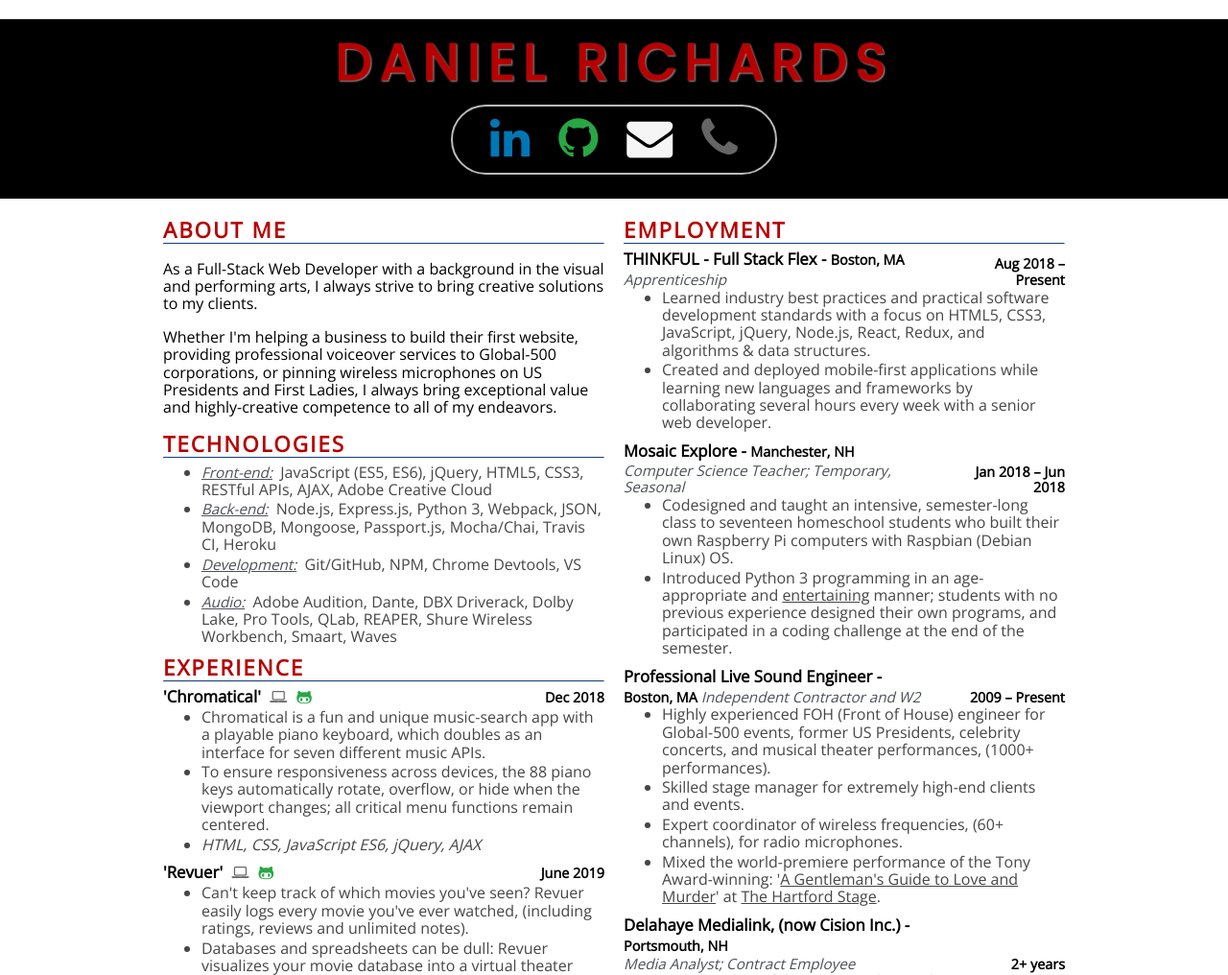
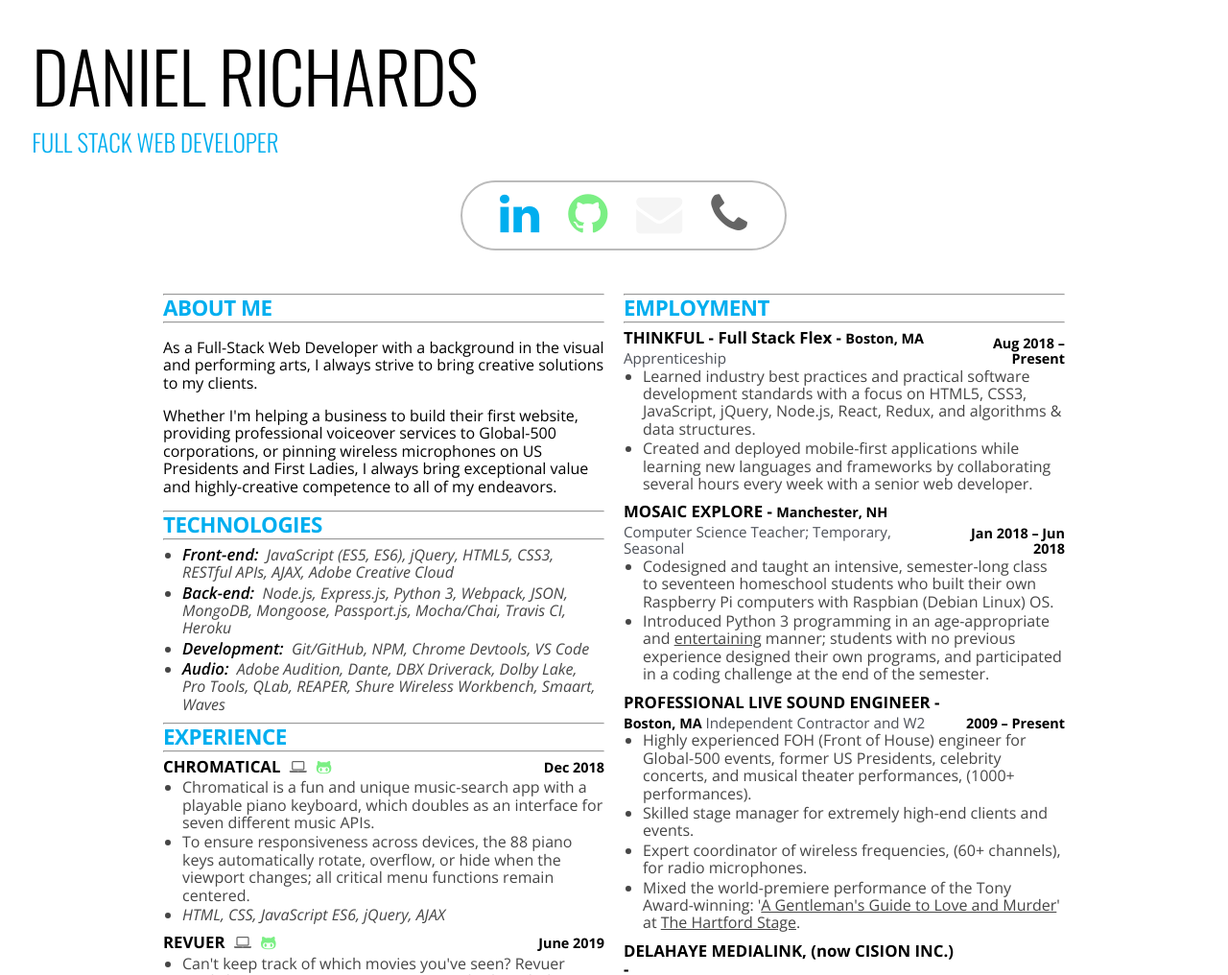
Before and after one commit to drichards211/resume-web-dev, a plain HTML site: page index.html in a window 1280 px wide. Shown: the top 1016 px of the page at 96% size. Drawn offline with nearby package versions, Linux system fonts and the light colour scheme; a web font is replaced by a local one.

Commit message:
Update fonts and colors, adjust grid

```diff
--- a/index.html
+++ b/index.html
@@ -3,13 +3,13 @@
 <head>
   <meta charset="UTF-8">
   <title>Daniel Richards's Resume</title>
-  <meta name="description" content="Daniel Richards's Professional Resume -- Full Stack Web Developer">
+  <meta name="description" content="Daniel Richards -- Full Stack Web Developer Resume">
   <!-- Responsive viewport tag -->
   <meta name="viewport" content="width=device-width, initial-scale=1">
   <!-- STYLESHEETS ========================================= -->
   <link rel="stylesheet" type="text/css" href="style/normalize.css">
   <link rel="stylesheet" type="text/css" media="screen" href="style/style.css">
-  <link rel="stylesheet" type="text/css" media="screen" href="https://fonts.googleapis.com/css?family=Source+Sans+Pro|Poppins|Varela+Round|Open+Sans|Droid+Sans:600,500,400,300,200,100">
+  <link rel="stylesheet" href="https://fonts.googleapis.com/css?family=Open+Sans:300,300i,400,600i,700|Oswald:300,400&display=swap">
   <link rel="stylesheet" type="text/css" href="https://maxcdn.bootstrapcdn.com/font-awesome/4.5.0/css/font-awesome.min.css">
 </head>
 
@@ -17,6 +17,7 @@
   <header>
     <div class='top-row'>
       <h1>DANIEL RICHARDS</h1>
+      <p>FULL STACK WEB DEVELOPER</p>
     </div>
     <div class='bot-row'>
       <a href='https://www.linkedin.com/in/drichards211' target='_blank'><h4 class='linkedin fa fa-linkedin fa-3x'></h4></a><a href='https://github.com/drichards211' target='_blank'><h4 class='github fa fa-github fa-3x'></h4></a><!-- <a href='http://www.myportfoliosite.com'><h4 class='briefcase fa fa-briefcase fa-3x'></h4></a>--><a href='mailto:drichards211@yahoo.com' target='_blank'><h4 class='envelope fa fa-envelope fa-3x'></h4></a><a href='tel:603-738-1765'><h4 class='phone fa fa-phone fa-3x'></h4></a>
@@ -26,6 +27,7 @@
   <main role="main">
     <div class ="row">
       <section role="region" class="col-6">
+        <div class="lines"></div>
         <h2>ABOUT ME</h2>
         <hr class='hr-section'>
         <div class='content'>
@@ -34,36 +36,36 @@
         </div>
 
 
-
+        <div class="lines"></div>
         <h2>TECHNOLOGIES</h2>
         <hr class='hr-section'>
         <div class='content'>
-          <ul>
-            <li><h4 class='position' style='text-decoration:underline;'>Front-end:</h4> &nbsp;JavaScript (ES5, ES6), jQuery, HTML5, CSS3, RESTful APIs, AJAX, Adobe Creative Cloud</li>
-            <li><h4 class='position' style='text-decoration:underline;'>Back-end:</h4> &nbsp;Node.js, Express.js, Python 3, Webpack, JSON, MongoDB, Mongoose, Passport.js, Mocha/Chai, Travis CI, Heroku</li>
-            <li><h4 class='position' style='text-decoration:underline;'>Development:</h4> &nbsp;Git/GitHub, NPM, Chrome Devtools, VS Code</li>
-            <li><h4 class='position' style='text-decoration:underline;'>Audio:</h4> &nbsp;Adobe Audition, Dante, DBX Driverack, Dolby Lake, Pro Tools, QLab, REAPER, Shure Wireless Workbench, Smaart, Waves</li>
+          <ul class='tech'>
+            <li><h4 class='position-tech'>Front-end:</h4> &nbsp;JavaScript (ES5, ES6), jQuery, HTML5, CSS3, RESTful APIs, AJAX, Adobe Creative Cloud</li>
+            <li><h4 class='position-tech'>Back-end:</h4> &nbsp;Node.js, Express.js, Python 3, Webpack, JSON, MongoDB, Mongoose, Passport.js, Mocha/Chai, Travis CI, Heroku</li>
+            <li><h4 class='position-tech'>Development:</h4> &nbsp;Git/GitHub, NPM, Chrome Devtools, VS Code</li>
+            <li><h4 class='position-tech'>Audio:</h4> &nbsp;Adobe Audition, Dante, DBX Driverack, Dolby Lake, Pro Tools, QLab, REAPER, Shure Wireless Workbench, Smaart, Waves</li>
           </ul>
         </div>
 
 
-
+        <div class="lines"></div>
         <h2>EXPERIENCE</h2>
         <hr class='hr-section'>
         <div class='content'>
-          <h3 class='titles'><a href='https://drichards211.github.io/chromatical/' target='_blank'>'Chromatical'&nbsp;</a><a href='https://drichards211.github.io/chromatical/' target='_blank'><h4 class='dt fa fa-laptop fa-1x'></h4></a><a href='https://github.com/drichards211/chromatical' target='_blank'><h4 class='gh fa fa-github-alt fa-1x'></h4></a></h3><h5 class='dates'>Dec 2018</h5>
+          <h3 class='titles'><a href='https://drichards211.github.io/chromatical/' target='_blank'>CHROMATICAL&nbsp;</a><a href='https://drichards211.github.io/chromatical/' target='_blank'><h4 class='dt fa fa-laptop fa-1x'></h4></a><a href='https://github.com/drichards211/chromatical' target='_blank'><h4 class='gh fa fa-github-alt fa-1x'></h4></a></h3><h5 class='dates'>Dec 2018</h5>
           <ul>
             <li>Chromatical is a fun and unique music-search app with a playable piano keyboard, which doubles as an interface for seven different music APIs.</li>
             <li>To ensure responsiveness across devices, the 88 piano keys automatically rotate, overflow, or hide when the viewport changes; all critical menu functions remain centered.</li>
             <li><i>HTML, CSS, JavaScript ES6, jQuery, AJAX</i></li>
           </ul>
-          <h3 class='titles'><a href='https://revuer.herokuapp.com' target='_blank'>'Revuer'&nbsp;</a><a href='https://revuer.herokuapp.com' target='_blank'><h4 class='dt fa fa-laptop fa-1x'></h4></a><a href='https://github.com/drichards211/revuer' target='_blank'><h4 class='gh fa fa-github-alt fa-1x'></h4></a></h3><h5 class='dates'>June 2019</h5>
+          <h3 class='titles'><a href='https://revuer.herokuapp.com' target='_blank'>REVUER&nbsp;</a><a href='https://revuer.herokuapp.com' target='_blank'><h4 class='dt fa fa-laptop fa-1x'></h4></a><a href='https://github.com/drichards211/revuer' target='_blank'><h4 class='gh fa fa-github-alt fa-1x'></h4></a></h3><h5 class='dates'>June 2019</h5>
           <ul>
             <li>Can't keep track of which movies you've seen? Revuer easily logs every movie you've ever watched, (including ratings, reviews and unlimited notes).</li>
             <li>Databases and spreadsheets can be dull: Revuer visualizes your movie database into a virtual theater featuring interactive movie reels, film posters, and lighted movie marquees. Data and images are supplemented by the Open Movie DB API.</li>
             <li><i>HTML, CSS, ES6, jQuery, Node/Express.js, Passport.js, MongoDB, Mongoose, Mocha/Chai, Travis Cl, Heroku, AJAX</i></li>
           </ul>
-          <h3 class='titles'><a href='https://drichards211.github.io/sttng-quiz-app/' target='_blank'>'Star Trek: The Next Generation -- Officers' Exam'&nbsp;</a><a href='https://drichards211.github.io/sttng-quiz-app/' target='_blank'><h4 class='dt fa fa-laptop fa-1x'></h4></a><a href='https://github.com/drichards211/sttng-quiz-app' target='_blank'><h4 class='gh fa fa-github-alt fa-1x'></h4></a></h3><h5 class='dates'>Oct 2018</h5>
+          <h3 class='titles'><a href='https://drichards211.github.io/sttng-quiz-app/' target='_blank'>STAR TREK: THE NEXT GENERATION -- OFFICERS' EXAM&nbsp;</a><a href='https://drichards211.github.io/sttng-quiz-app/' target='_blank'><h4 class='dt fa fa-laptop fa-1x'></h4></a><a href='https://github.com/drichards211/sttng-quiz-app' target='_blank'><h4 class='gh fa fa-github-alt fa-1x'></h4></a></h3><h5 class='dates'>Oct 2018</h5>
           <ul>
             <li>Challenge your 24th-century knowledge with Star Trek: The Next Generation trivia.</li>
             <li>Over 2000 lines of retro, sci-fi inspired CSS faithfully reproduces the extraordinary interface of the Enterprise’s <a href='https://memory-alpha.fandom.com/wiki/PADD' target='_blank' style='text-decoration:underline;'>computer terminals</a>.</li>
@@ -73,6 +75,7 @@
       </section>
 
       <section role="region" class="col-6">
+        <div class="lines"></div>
         <h2>EMPLOYMENT</h2>
         <hr class='hr-section'>
         <div class='content'>
@@ -82,13 +85,13 @@
               <li>Created and deployed mobile-first applications while learning new languages and frameworks by collaborating several hours every week with a senior web developer.</li>
             </ul>
 
-          <div class='titles'><h3 class='name'><a href='http://sinaia.com/ADRCS/' target='_blank'>Mosaic Explore</a> -&nbsp;</h3><h5 class='location'>Manchester, NH&nbsp;</h5><h4 class='position'>Computer Science Teacher; Temporary, Seasonal</h4></div><h5 class='dates'>Jan 2018 – Jun 2018</h5>
+          <div class='titles'><h3 class='name'><a href='http://sinaia.com/ADRCS/' target='_blank'>MOSAIC EXPLORE</a> -&nbsp;</h3><h5 class='location'>Manchester, NH&nbsp;</h5><h4 class='position'>Computer Science Teacher; Temporary, Seasonal</h4></div><h5 class='dates'>Jan 2018 – Jun 2018</h5>
             <ul>
               <li>Codesigned and taught an intensive, semester-long class to seventeen homeschool students who built their own Raspberry Pi computers with Raspbian (Debian Linux) OS.</li>
               <li>Introduced Python 3 programming in an age-appropriate and <a href='https://drive.google.com/file/d/1XARUdiLx0ltNKWEevglVj4GjrQOqE6Ow/view?usp=sharing' target='blank'><span style='text-decoration:underline;'>entertaining</span></a> manner; students with no previous experience designed their own programs, and participated in a coding challenge at the end of the semester.</li>
             </ul>
 
-          <div class='titles'><h3 class='name'>Professional Live Sound Engineer -&nbsp;</h3><h5 class='location'>Boston, MA&nbsp;</h5><h4 class='position'>Independent Contractor and W2</h4></div><h5 class='dates'>2009 – Present</h5>
+          <div class='titles'><h3 class='name'>PROFESSIONAL LIVE SOUND ENGINEER -&nbsp;</h3><h5 class='location'>Boston, MA&nbsp;</h5><h4 class='position'>Independent Contractor and W2</h4></div><h5 class='dates'>2009 – Present</h5>
             <ul>
               <li>Highly experienced FOH (Front of House) engineer for Global-500 events, former US Presidents, celebrity concerts, and musical theater performances, (1000+ performances).</li>
               <li>Skilled stage manager for extremely high-end clients and events.</li>
@@ -96,7 +99,7 @@
               <li>Mixed the world-premiere performance of the Tony Award-winning: <a href='https://youtu.be/VtlcEvPDkfM' target='_blank'>'<span style='text-decoration:underline;'>A Gentleman's Guide to Love and Murder</span>'</a> at <a href='https://www.hartfordstage.org/' target='_blank'><span style='text-decoration:underline;'>The Hartford Stage</span>.</a></li>
             </ul>
 
-          <div class='titles'><h3 class='name'><a href='https://www.cision.com/us/' target='_blank'>Delahaye Medialink, (now Cision Inc.)</a> -&nbsp;</h3><h5 class='location'>Portsmouth, NH&nbsp;</h5><h4 class='position'>Media Analyst; Contract Employee</h4></div><h5 class='dates'>2+ years</h5>
+          <div class='titles'><h3 class='name'><a href='https://www.cision.com/us/' target='_blank'>DELAHAYE MEDIALINK, (now CISION INC.)</a> -&nbsp;</h3><h5 class='location'>Portsmouth, NH&nbsp;</h5><h4 class='position'>Media Analyst; Contract Employee</h4></div><h5 class='dates'>2+ years</h5>
             <ul>
               <li>As a member of the "New Media" analytics team, I utilized search engine and web-scraping tools to help Global 500 corporations identify emerging reputational threats within Internet newsgroups and other online forums.</li>
               <li>Authored detailed reports to help clients understand how they were perceived by online audiences, and how they could improve their reputation.</li>
@@ -105,11 +108,11 @@
         </div>
 
 
-
+        <div class="lines"></div>
         <h2>EDUCATION</h2>
         <hr class='hr-section'>
         <div class='content'>
-          <div class='titles'><h3 class='name'>The Hartford Conservatory of Music & Dance -&nbsp;</a></h3><h5 class='location'>Hartford, CT&nbsp;</h5><h4 class='position'>Diploma, Music Pedagogy</h4></div><h5 class='dates'></h5>
+          <div class='titles'><h3 class='name'>THE HARTFORD CONSERVATORY -&nbsp;</h3><h5 class='location'>Hartford, CT&nbsp;</h5><h4 class='position'>Diploma, Music Pedagogy</h4></div><h5 class='dates'></h5>
             <ul>
               <!-- <li><span class='research'>Intensive, one-on-one instruction in preparation for a professional career as a music teacher.</span></li> -->
               <li><span class='research'>Taught voice and piano lessons as a private teacher, and tutored fellow conservatory students in music theory while attending class full-time.</span></li>
--- a/style/style.css
+++ b/style/style.css
@@ -4,7 +4,7 @@
 
 body {
   -webkit-font-smoothing: antialiased;
-  font-family:'Droid Sans', 'Open Sans', sans-serif;
+  font-family: 'Open Sans', sans-serif;
   margin-top: 20px;
   margin-bottom: 50px;
   height: 100%;
@@ -13,11 +13,24 @@ body {
 
 header {
   margin-bottom: 20px;
-  background-color: #000000;
+  /* background-color: #000000; */
   padding-top: 1px;
   padding-bottom: 25px;
+  padding-left: 20px;
   /* width: 100%; */
   /* height: 180px; */
+}
+
+header p {
+  font-family: 'Oswald', sans-serif;
+  font-size: 25px;
+  font-weight: 300;
+  color: rgba(0, 174, 239, 1);
+  margin-top: 14px;
+}
+
+.top-row {
+  padding-left: 1.04166666%;
 }
 
 main {
@@ -32,24 +45,22 @@ section {
 h1 {
   padding-top: 15px;
   margin-top: 0;
-  margin-bottom: 12px;
-  text-align: center;
-  color: #b70000;
-  text-shadow: 1px 1px 2px #b1b1b1d9;
-  font-family: Poppins;
-  /* font-weight: 900; */
-  font-size: 53px;
-  letter-spacing: 9px;
+  margin-bottom: 0px;
+  color: #000000;
+  font-family: 'Oswald', sans-serif;
+  font-weight: 300;
+  font-size: 55pt;
+  letter-spacing: -.5pt;
 }
 
 h2 {
   margin-top: 0;
-  margin-bottom: 0;
-  color: #b60000;
+  margin-bottom: 1px;
+  color: rgba(0, 174, 239, 1);
   /* text-shadow: 1px 1px 1px #b60000; */
-  font-weight: 900;
+  font-weight: 700;
   font-size: 1.4em;
-  letter-spacing: 2px;
+  letter-spacing: -.5px;
 }
 
 h3 {
@@ -77,12 +88,16 @@ h5 {
 ul {
   margin-top: 0;
   margin-bottom: 10px;
+  padding-inline-start: 20px;
 }
 li {
   color: #464646;
   margin-bottom: 2px;
 }
 
+.tech {
+
+}
 a {
   color: inherit;
   text-decoration: none;
@@ -96,7 +111,7 @@ a:hover {
 .hr-section {
   margin-top: 0;
   margin-bottom: 5px;
-  border-top-color: #2671d1;
+  color: rgba(0, 174, 239, 1);
 }
 
 .content {
@@ -109,6 +124,11 @@ a:hover {
   display: inline-block;
 }
 
+.lines {
+  border-style: inset;
+  border-width: 1px;
+}
+
 .name {
   display: inline-block;
 }
@@ -119,10 +139,22 @@ a:hover {
 
 .position {
   display: inline-block;
-  font-size: 0.95em;
-  font-style: italic;
+  font-size: .95em;
   font-weight: 400;
 }
+
+.tech {
+  font-style: italic;
+}
+
+.position-tech {
+  display: inline-block;
+  font-size: 1.05em;
+  font-weight: 600;
+  color:  #000000;
+}
+
+
 
 .dates {
   width: 25%;
@@ -165,11 +197,11 @@ a:hover > .fa {
 }
 
 .linkedin {
-    color: #0077b5;
+  color: rgba(0, 174, 239, 1);
 }
 
 .github, .gh {
-    color: #28a745;
+  color: rgb(123, 239, 132);
 }
 
 .phone, .dt {
@@ -198,7 +230,7 @@ a:hover > .fa {
 /* CSS GRID =============================== */
 .row {
   max-width: 1000px;
-  min-width: 340px;
+  min-width: 320px;
   padding-left: 20px;
   padding-right: 20px;
   margin: 0 auto;
@@ -212,7 +244,7 @@ a:hover > .fa {
   float: left;
   padding-left: 1.04166666%;
   padding-right: 1.04166666%;
-  width: 100%;
+  /* width: 100%; */
   margin-bottom: 20px;
 }
 .col-12 {
```
